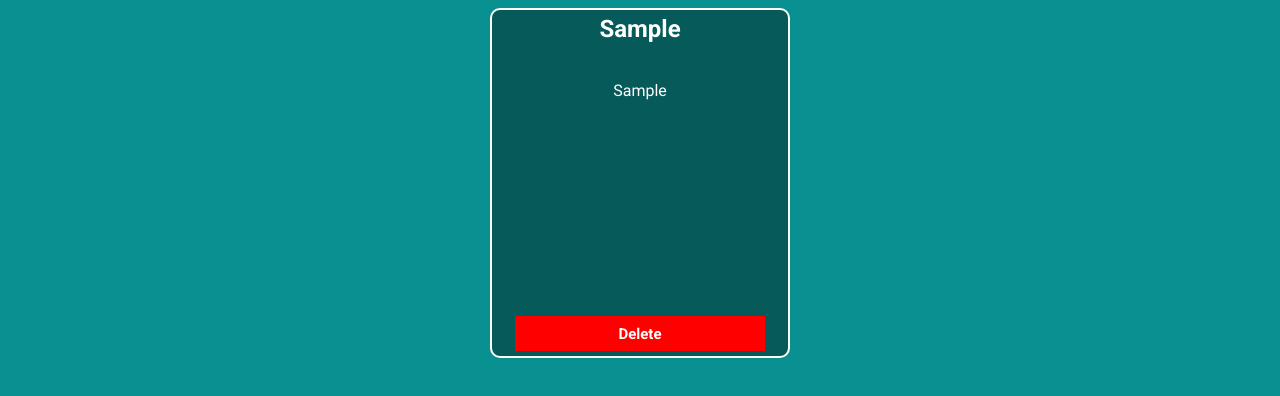
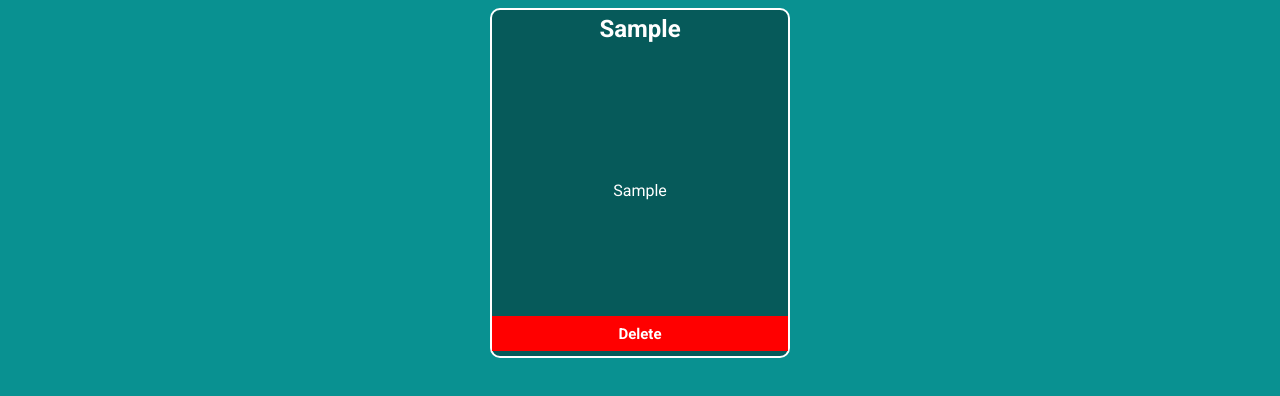
Before and after one commit to Abhijeetverma99/ToDo-list-app, a plain HTML site: page index.html in a window 1280 px wide. Both pictures are taken after typing "Sample", "Sample" into the empty fields and a click on the button "Save Note". Shown: the part 354-750 px from the top of the page. Drawn offline with Linux system fonts and the light colour scheme.

Commit message:
Update style.css

```diff
--- a/style.css
+++ b/style.css
@@ -124,7 +124,8 @@
 }
 
 .text-div {
-    height: 220px;
+    min-height:fit-content;
+/*     height: 220px; */
     width: 290px;
     overflow: auto;
     color: white;
@@ -135,7 +136,7 @@
 }
 
 .delete-btn {
-    width: 250px;
+    width: 100%;
     border: none;
     height: 35px;
     background-color: red;
```
